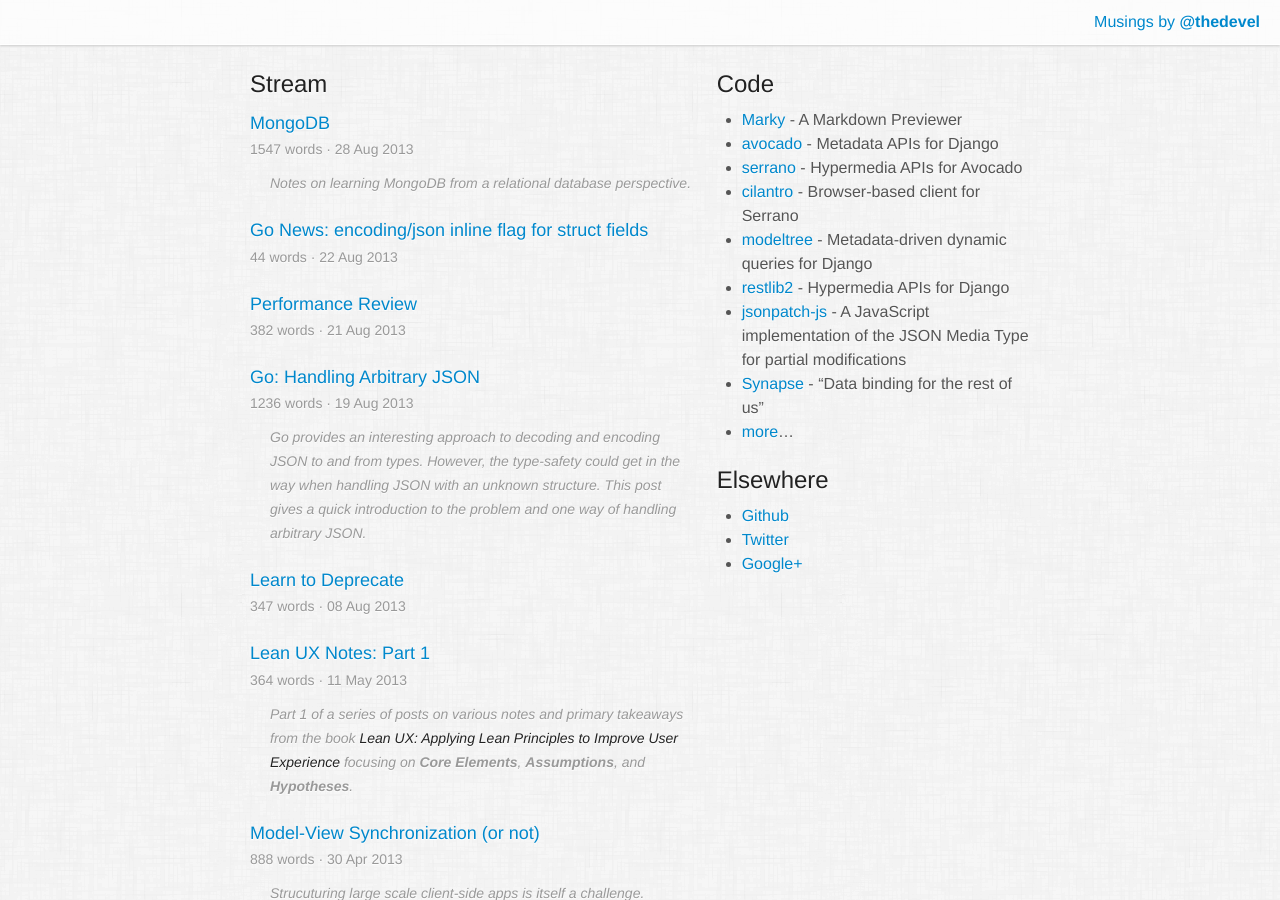
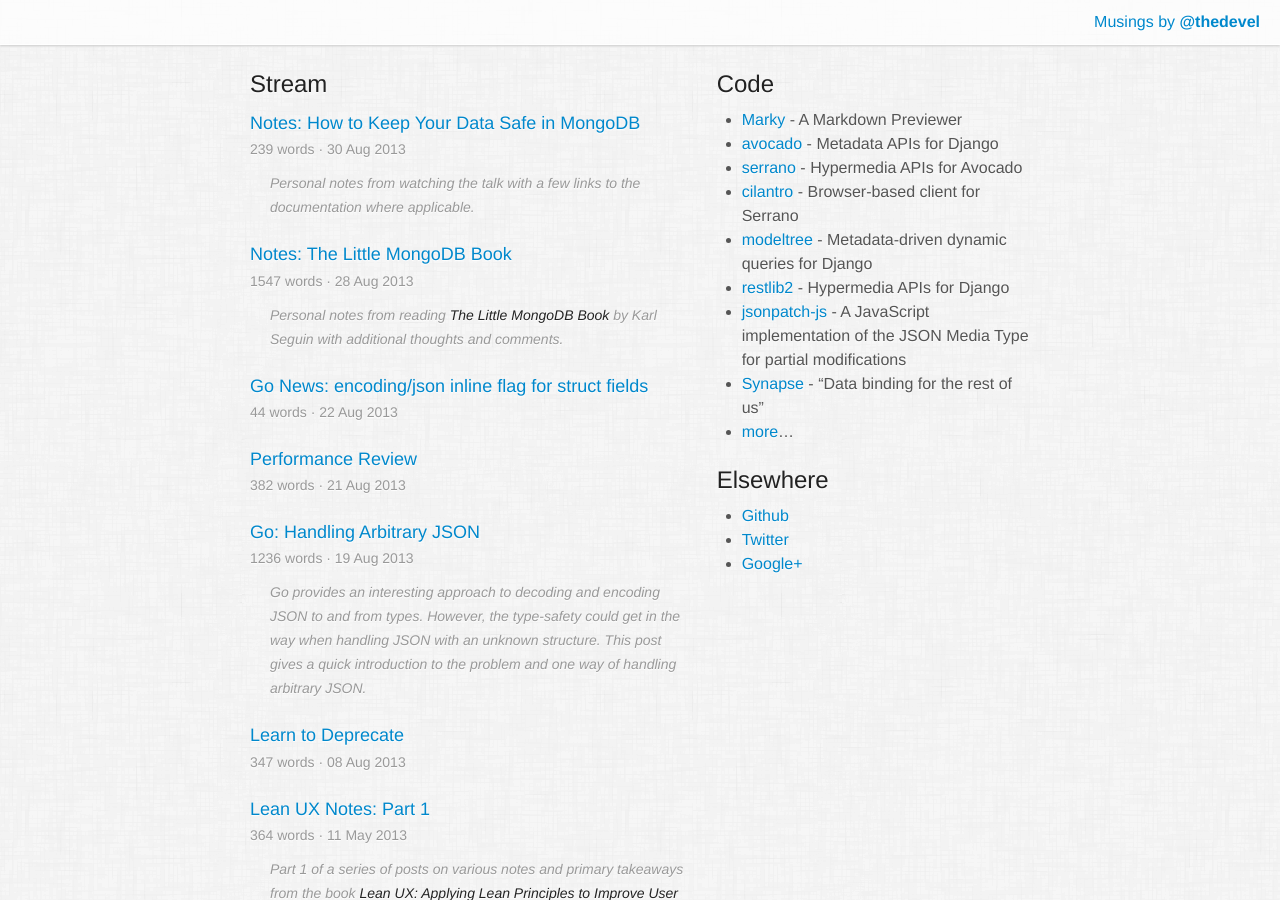
Before and after one commit to bruth/devel.io, a Jekyll site: the page built from index.html, in a window 1280 px wide and 900 px high. Built offline with Jekyll 4.4.1, drawn with Linux system fonts in a browser that asks for light colours; some web fonts are replaced; Markdown is read by kramdown in place of the engine named in the settings; some of the changed lines change nothing that is shown.

Commit message:
Edit and publish two mongodb posts

```diff
--- a/_posts/2013-08-28-mongodb.md
+++ b/_posts/2013-08-28-the-little-mongodb-book.md
@@ -1,8 +1,8 @@
 ---
 published: true
 layout: post
-title: MongoDB
-summary: Notes on learning MongoDB from a relational database perspective.
+title: "Notes: The Little MongoDB Book"
+summary: Personal notes from reading [The Little MongoDB Book](http://openmymind.net/2011/3/28/The-Little-MongoDB-Book/) by Karl Seguin with additional thoughts and comments.
 ---
 
 ### Schemas
--- /dev/null
+++ b/_posts/2013-08-30-mongodb-data-safety.md
@@ -0,0 +1,41 @@
+---
+layout: post
+title: "Notes: How to Keep Your Data Safe in MongoDB"
+summary: Personal notes from watching the talk with a few links to the documentation where applicable.
+---
+
+_Notes from watching [How to Keep Your Data Safe in MongoDB](http://www.mongodb.com/presentations/how-keep-your-data-safe-mongodb)_
+
+- Client-server interaction
+    - Client sends a write operation to server
+    - Received by server's TCP stack
+    - MongoDB process queues write
+    - Write happens in memory
+    - Depending on what 'Write Concern' asks for
+        - Respond immediately
+        - Wait for data to be journaled, then respond
+- Possible issues
+    - Network can go down
+        - Client doesn't know
+    - Write could fail for a logical reason
+        - Unique key exception
+    - Server could crash
+        - Pre-journaled - write is done
+        - Post-journaled - write is safe
+    - **Bottom line**: using a single server is risky
+- Replica sets
+    - Replication is async
+    - Full copy of data
+    - N nodes
+    - [Write concern](http://docs.mongodb.org/manual/core/write-concern/) (_w_) defines the number nodes data must be written to before verifying the write is _safe_
+        - Arbitrary number e.g. 2 nodes
+        - Simple majority i.e. N/2 + 1 (preferred)
+    - [Nodes can be tagged](http://docs.mongodb.org/manual/tutorial/configure-replica-set-tag-sets/) with key/value pairs
+        - region=us-east,color=blue
+        - Used to force a write behavior
+    - Nodes can have priority, i.e. which are primary
+- Product should give you the choices for your semantics
+    - Fundamental different operations in application, i.e. write concern
+- Observe error messages, make sure they match your assumptions
+- Use arbiter to break simple majoriy ties to prevent read-only mode
+    - 2 centers x 2 nodes + 1 arbiter (no data required)
```
